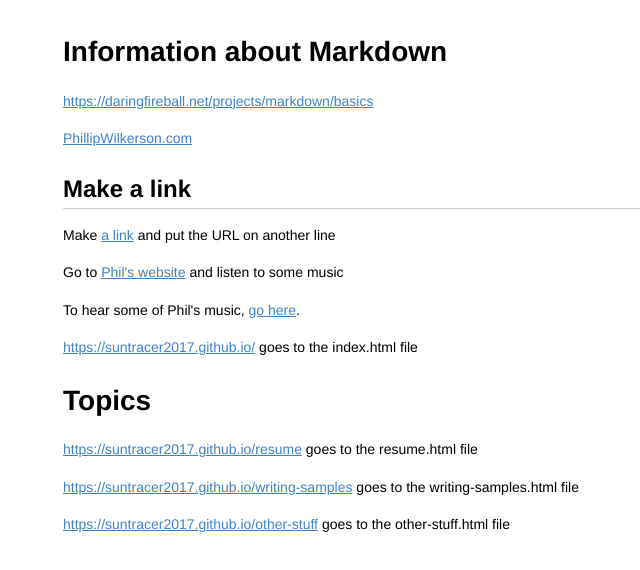
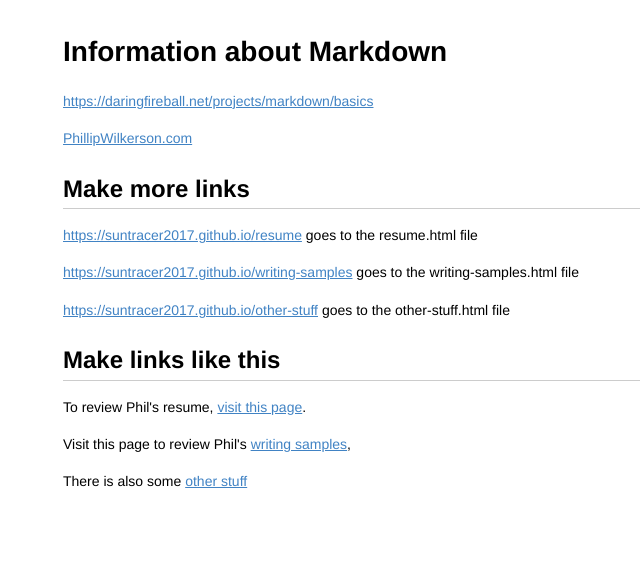
Before and after one commit to suntracer2017/suntracer001, a plain HTML site: page index.html in a window 1280 px wide. Shown: the whole page, without its empty margins (150-790 px from the left). Drawn offline with Linux system fonts and the light colour scheme.

Commit message:
Update index.html

```diff
--- a/index.html
+++ b/index.html
@@ -337,17 +337,7 @@ kbd {
 
 <p><a href="https://phillipwilkerson.com">PhillipWilkerson.com</a></p>
 
-<h2 id="toc_1">Make a link</h2>
-
-<p>Make <a href="https://phillipwilkerson.com">a link</a> and put the URL on another line</p>
-
-<p>Go to <a href="https://phillipwilkerson.com">Phil&#39;s website</a> and listen to some music</p>
-
-<p>To hear some of Phil&#39;s music, <a href="https://phillipwilkerson.com">go here</a>.</p>
-
-<p><a href="https://suntracer2017.github.io/">https://suntracer2017.github.io/</a> goes to the index.html file</p>
-
-<h1 id="toc_2">Topics</h1>
+<h2 id="toc_1">Make more links</h2>
 
 <p><a href="https://suntracer2017.github.io/resume">https://suntracer2017.github.io/resume</a> goes to the resume.html file</p>
 
@@ -355,6 +345,14 @@ kbd {
 
 <p><a href="https://suntracer2017.github.io/other-stuff">https://suntracer2017.github.io/other-stuff</a> goes to the other-stuff.html file</p>
 
+<h2 id="toc_2">Make links like this</h2>
+
+<p>To review Phil&#39;s resume, <a href="https://suntracer2017.github.io/resume">visit this page</a>.</p>
+
+<p>Visit this page to review Phil&#39;s <a href="https://suntracer2017.github.io/writing-samples">writing samples</a>, </p>
+
+<p>There is also some <a href="https://suntracer2017.github.io/other-stuff">other stuff</a></p>
+
 
 
 
```
